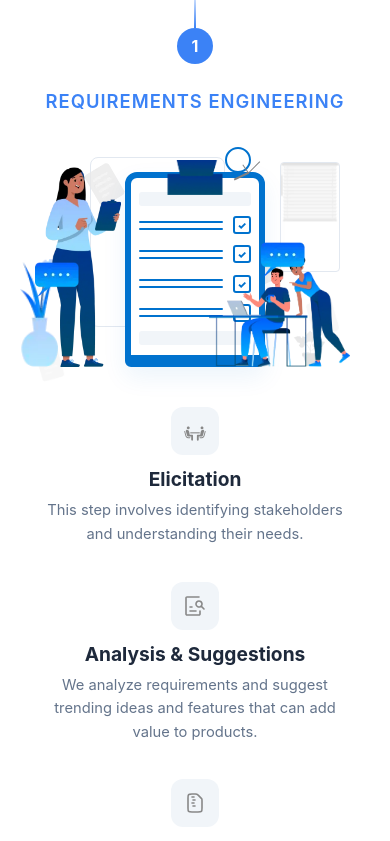
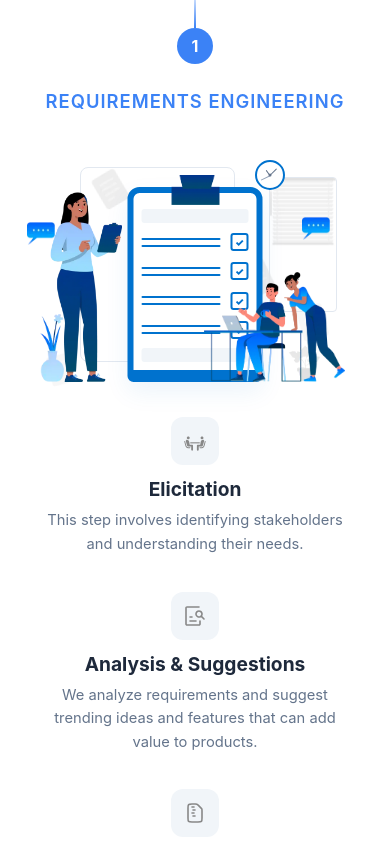
Before and after one commit to AyezaNaseem/speecto-project, a React (Create React App) app: page / in a window 390 px wide. Shown: the part 1140-1981 px from the top of the page. Built offline with nearby package versions, Linux system fonts and the light colour scheme.

Commit message:
Position clock between slate and right div, thin black needles, shift left vector

```diff
--- a/src/components/process_phases/requirementEngineering.css
+++ b/src/components/process_phases/requirementEngineering.css
@@ -143,8 +143,8 @@
 
 .bg_clock_circle {
     position: absolute;
-    top: 38px;
-    left: 340px;
+    top: 35px;
+    left: 345px;
     width: 46px;
     height: 46px;
     border-radius: 50%;
@@ -156,53 +156,70 @@
     align-items: center;
 }
 
+.clock_center_dot {
+    position: absolute;
+    top: 50%;
+    left: 50%;
+    width: 3px;
+    height: 3px;
+    background-color: #64748b;
+    border-radius: 50%;
+    transform: translate(-50%, -50%);
+    z-index: 6;
+}
+
 .clock_hand_hour {
     position: absolute;
+    bottom: 50%;
+    left: 50%;
     width: 1px;
-    height: 10px;
-    background-color: grey;
-    top: 14px;
-    left: 21px;
+    height: 26%;
+    background-color: #64748b;
+    border-radius: 0.5px;
     transform-origin: bottom center;
-    transform: rotate(-35deg);
+    transform: translateX(-50%) rotate(-35deg);
+    z-index: 3;
 }
 
 .clock_hand_minute {
     position: absolute;
+    bottom: 50%;
+    left: 50%;
     width: 1px;
-    height: 16px;
-    background-color: grey;
-    top: 8px;
-    left: 21px;
+    height: 36%;
+    background-color: #64748b;
+    border-radius: 0.5px;
     transform-origin: bottom center;
-    transform: rotate(45deg);
+    transform: translateX(-50%) rotate(45deg);
+    z-index: 4;
 }
 
 .clock_hand_second {
     position: absolute;
-    width: 1.5px;
-    height: 16px;
-    background-color: grey;
-    top: 8px;
-    left: 21.25px;
+    bottom: 50%;
+    left: 50%;
+    width: 1px;
+    height: 38%;
+    background-color: #94a3b8;
     transform-origin: bottom center;
     animation: rotateSeconds 10s linear infinite;
+    z-index: 5;
 }
 
 @keyframes rotateSeconds {
     from {
-        transform: rotate(0deg);
+        transform: translateX(-50%) rotate(0deg);
     }
     to {
-        transform: rotate(360deg);
+        transform: translateX(-50%) rotate(360deg);
     }
 }
 
 .slate_board {
     position: absolute;
     bottom: 15px;
-    left: 125px;
-    width: 215px;
+    left: 138px;
+    width: 190px;
     height: 330px;
     background: #ffffff;
     border-top: 8px solid var(--slate-blue);
@@ -314,16 +331,16 @@
 }
 
 .chat_left {
-    top: 125px;
-    left: 10px;
-    width: 44px;
+    top: 110px;
+    left: -10px;
+    width: 36px;
     z-index: 6;
 }
 
 .chat_right {
-    top: 105px;
-    right: 60px;
-    width: 44px;
+    top: 60px;
+    right: 65px;
+    width: 36px;
     z-index: 6;
 }
 
@@ -467,82 +484,122 @@
     /* Graphic Illustration Section */
     .phase1_graphic_side {
         position: static;
-        width: 100%;
-        max-width: 100%;
-        margin-bottom: 30px;
-        display: flex;
-        justify-content: center;
-        align-items: center;
+        width: 100% !important;
+        max-width: 320px !important;
+        height: 250px !important;
+        margin: 0 auto 20px auto !important;
+        display: flex !important;
+        justify-content: center !important;
+        align-items: center !important;
+        overflow: visible !important;
     }
 
     .req_illustration_canvas {
-        position: relative;
-        width: 100%;
-        max-width: 340px;
-        height: 230px;
-        margin: 0 auto;
-        display: flex;
-        justify-content: center;
-        align-items: flex-end;
+        position: relative !important;
+        width: 100% !important;
+        max-width: 320px !important;
+        height: 240px !important;
+        margin: 0 auto !important;
+        display: flex !important;
+        justify-content: center !important;
+        align-items: flex-end !important;
+        transform: none !important;
     }
 
     .slate_board {
-        position: absolute;
-        left: 50%;
-        transform: translateX(-50%);
-        width: 140px;
-        height: 195px;
-        bottom: 0px;
-        z-index: 3;
-        padding: 10px 8px;
-        border-top-width: 6px;
-        border-left-width: 6px;
-        border-right-width: 6px;
-        border-bottom-width: 12px;
-        border-radius: 12px 12px 6px 6px;
+        position: absolute !important;
+        bottom: 0px !important;
+        left: 50% !important;
+        transform: translateX(-50%) !important;
+        width: 135px !important;
+        height: 195px !important;
+        padding: 12px 8px 8px 8px !important;
+        border-top-width: 6px !important;
+        border-left-width: 6px !important;
+        border-right-width: 6px !important;
+        border-bottom-width: 12px !important;
+        border-radius: 12px 12px 6px 6px !important;
+        z-index: 3 !important;
     }
 
     .slate_clip_img {
-        top: -18px;
-        width: 55px;
+        top: -18px !important;
+        left: 50% !important;
+        transform: translateX(-50%) !important;
+        width: 48px !important;
     }
 
     .char_standing_woman {
-        height: 200px;
-        left: 20px;
-        bottom: 0;
-        z-index: 5;
+        position: absolute !important;
+        left: 15px !important;
+        bottom: 0px !important;
+        height: 190px !important;
+        width: auto !important;
+        z-index: 5 !important;
     }
 
     .char_desk_team {
-        height: 110px;
-        right: 15px;
-        bottom: 0;
-        z-index: 4;
+        position: absolute !important;
+        right: 10px !important;
+        bottom: 0px !important;
+        height: 110px !important;
+        width: auto !important;
+        z-index: 4 !important;
     }
 
     .bg_frame_left {
-        left: 65px;
-        width: 135px;
-        height: 170px;
-        top: 20px;
-        border-radius: 8px;
+        position: absolute !important;
+        top: 25px !important;
+        left: 45px !important;
+        width: 155px !important;
+        height: 195px !important;
+        border-radius: 8px !important;
+        z-index: 0 !important;
     }
 
     .bg_frame_right {
-        right: 25px;
-        width: 60px;
-        height: 110px;
-        top: 25px;
-        border-radius: 4px;
+        position: absolute !important;
+        top: 35px !important;
+        right: 18px !important;
+        width: 68px !important;
+        height: 135px !important;
+        border-radius: 4px !important;
+        z-index: 0 !important;
     }
 
     .bg_clock_circle {
-        left: 200px;
-        top: 10px;
-        width: 26px;
-        height: 26px;
-        border-width: 2px;
+        position: absolute !important;
+        top: 18px !important;
+        left: 220px !important;
+        transform: none !important;
+        width: 30px !important;
+        height: 30px !important;
+        border-width: 2.5px !important;
+        z-index: 4 !important;
+    }
+
+    .chat_left {
+        position: absolute !important;
+        top: 80px !important;
+        left: -8px !important;
+        width: 28px !important;
+        z-index: 6 !important;
+    }
+
+    .chat_right {
+        position: absolute !important;
+        top: 75px !important;
+        right: 25px !important;
+        width: 28px !important;
+        z-index: 6 !important;
+    }
+
+    .plant_pot_img {
+        position: absolute !important;
+        left: 5px !important;
+        bottom: 0px !important;
+        width: 24px !important;
+        z-index: 1 !important;
     }
 
     /* Hide Timeline Vertical Line & Dots on Mobile (Just like Original Speecto) */
```
